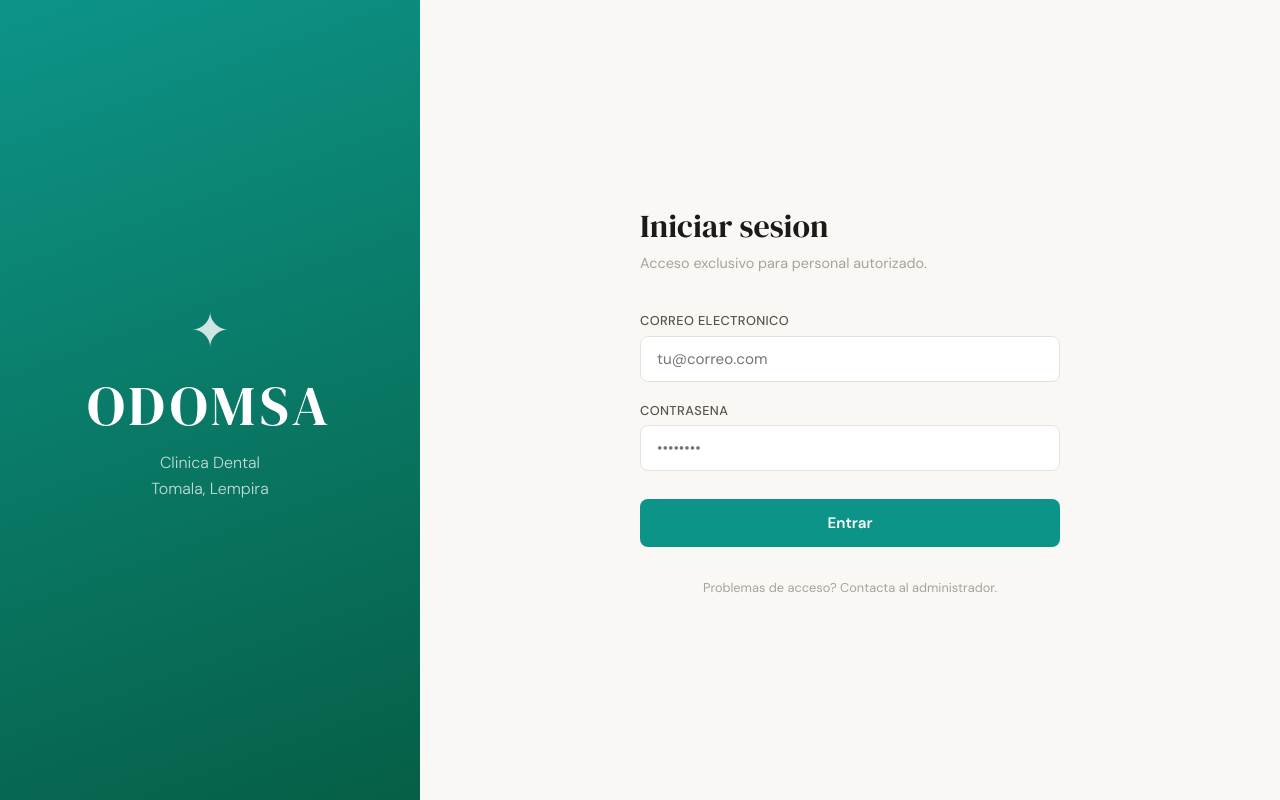
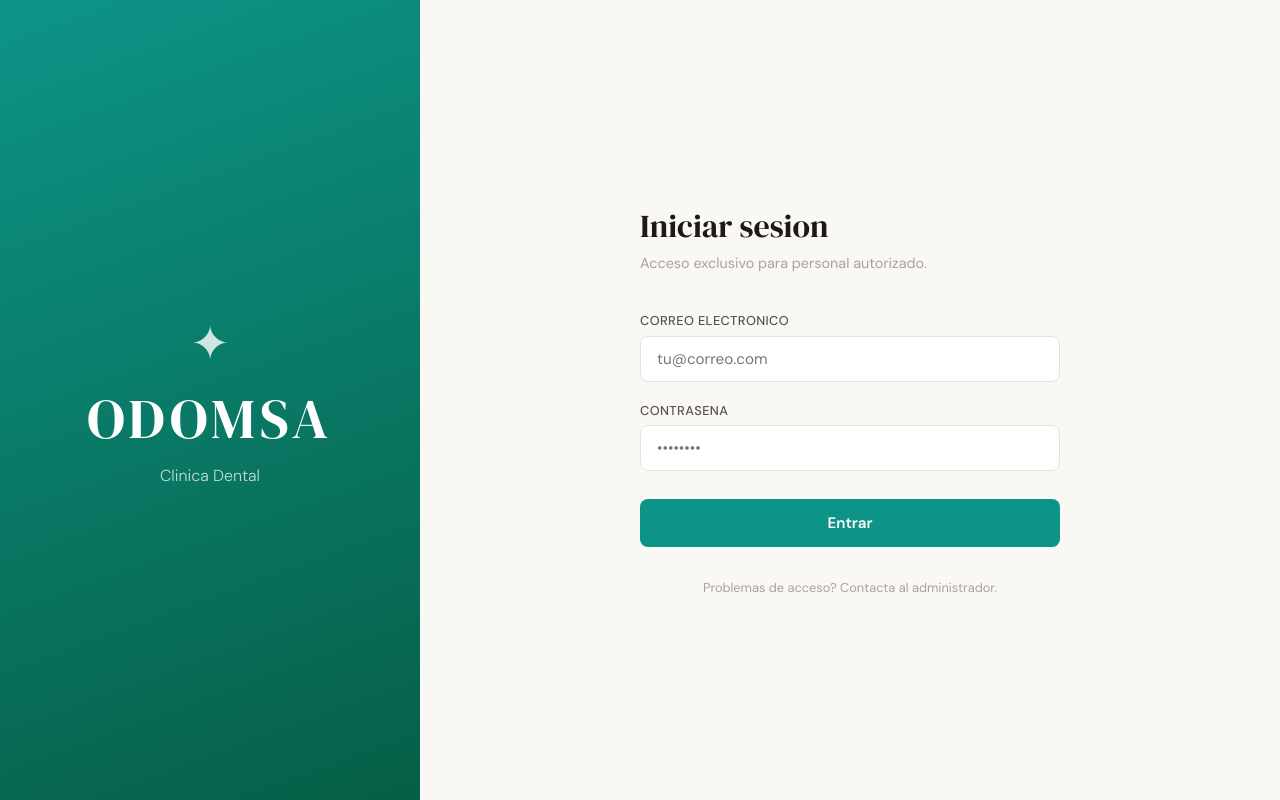
Before and after one commit to eaguilar-git/odomsa, a React (Vite) app: page / in a window 1280 px wide. Built offline with nearby package versions, Linux system fonts and the light colour scheme.

Commit message:
Remove line break from brand subtitle

```diff
--- a/src/components/Login.jsx
+++ b/src/components/Login.jsx
@@ -33,7 +33,7 @@ export default function Login() {
         <div style={styles.brandInner}>
           <div style={styles.tooth}>&#10022;</div>
           <h1 style={styles.brandTitle}>ODOMSA</h1>
-          <p style={styles.brandSub}>Clinica Dental<br />Tomala, Lempira</p>
+          <p style={styles.brandSub}>Clinica Dental</p>
         </div>
       </div>
       <div style={styles.formPanel}>
```
